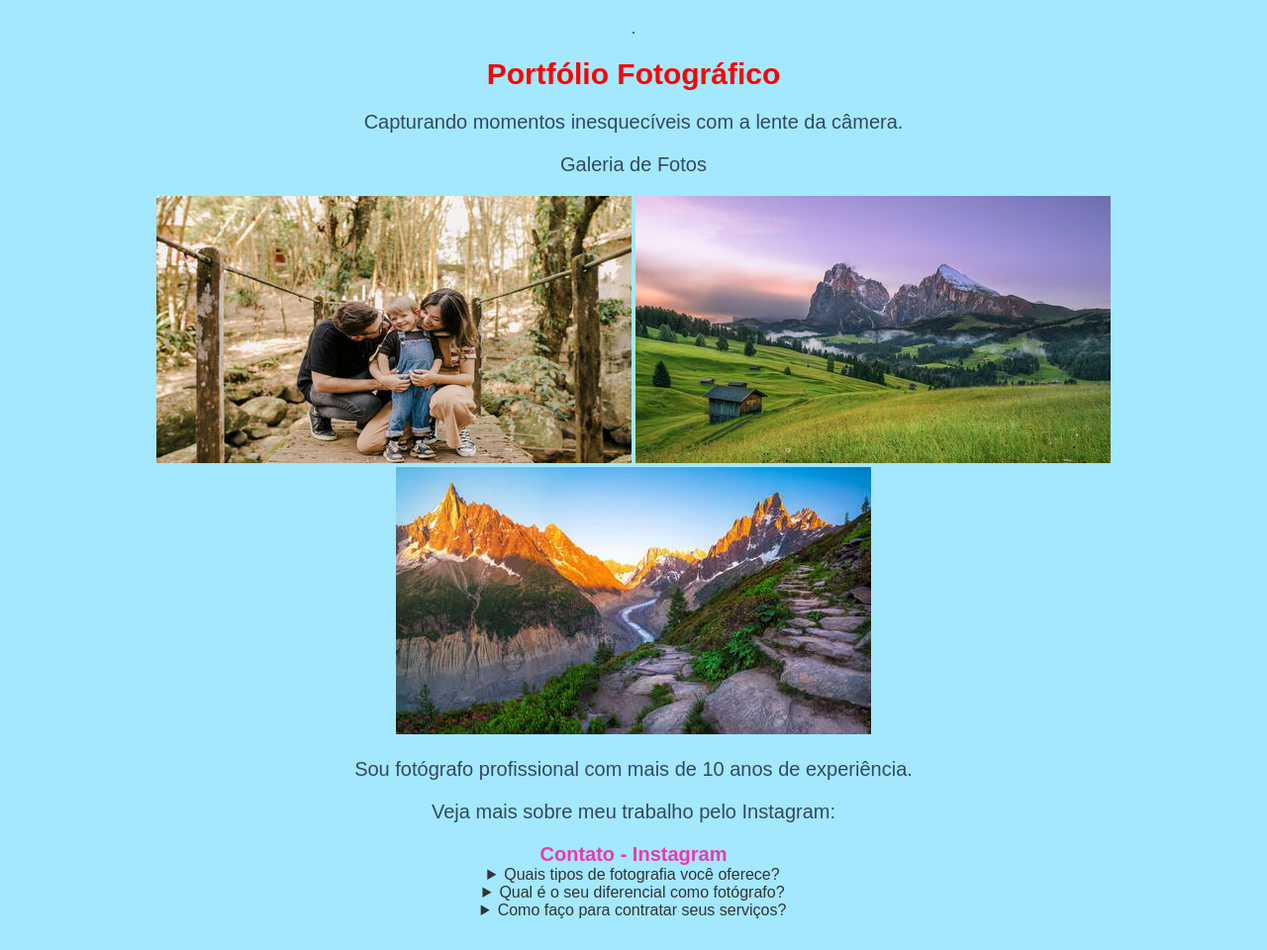
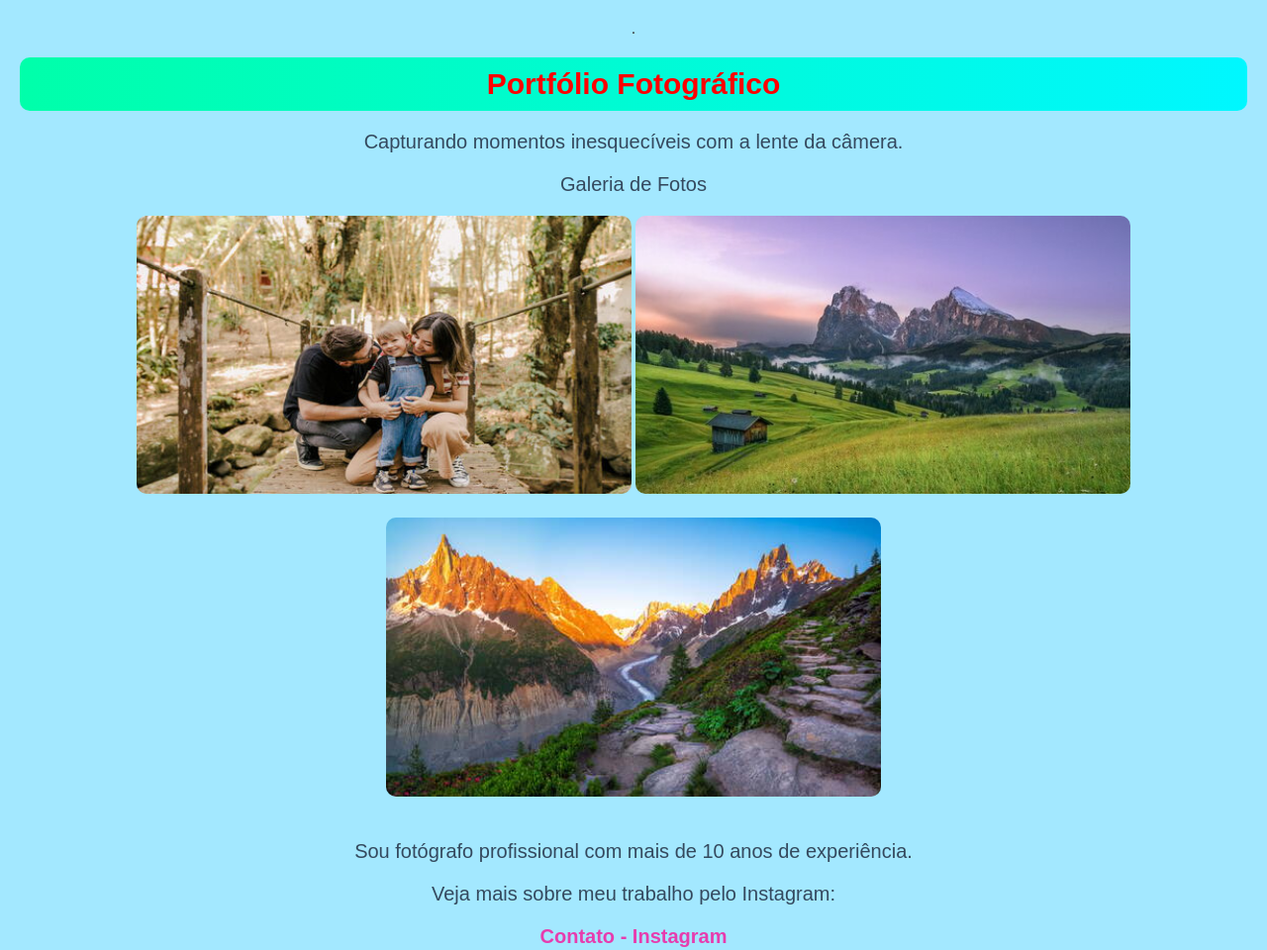
Before and after one commit to DaviSilva1807/portfolio, a plain HTML site: page index.html in a window 1280 px wide. Shown: the top 960 px of the page at 99% size. Drawn offline with Linux system fonts and the light colour scheme.

Commit message:
Update style.css

```diff
--- a/style.css
+++ b/style.css
@@ -1,4 +1,3 @@
-
 body {
     background-color: rgb(163, 232, 255);
     font-family: Arial, sans-serif;
@@ -7,22 +6,41 @@ body {
     margin: 0;
     padding: 20px;
 }
-
-
 h1 {
     font-size: 30px;
-    color:red;
+    color: red;
+    background: linear-gradient(90deg, rgb(0, 255, 170), rgb(0, 247, 255));
+    padding: 10px;
+    border-radius: 10px;
 }
-
-
 p {
     font-size: 20px;
     color: #34495e;
     margin-bottom: 20px;
 }
 a {
-    color: #e73cae;
-    font-size: 20px;
-    text-decoration: none;
+color: #e73cae;
+font-size: 20px;
+text-decoration: none;
+font-weight: bold;
+}
+img {
+    width: 80%;
+    max-width: 500px;
+    border-radius: 10px;
+    margin-bottom: 20px;
+}
+details {
+margin: 20px auto;
+width: 80%;
+    text-align: left;
+    background-color: #fff;
+    border: 1px solid #ddd;
+    border-radius: 10px;
+    padding: 10px;
+    box-shadow: 0 4px 6px rgba(0, 0, 0, 0.1);}
+summary {
     font-weight: bold;
+    cursor: pointer;
+    font-size: 18px;
 }
```
